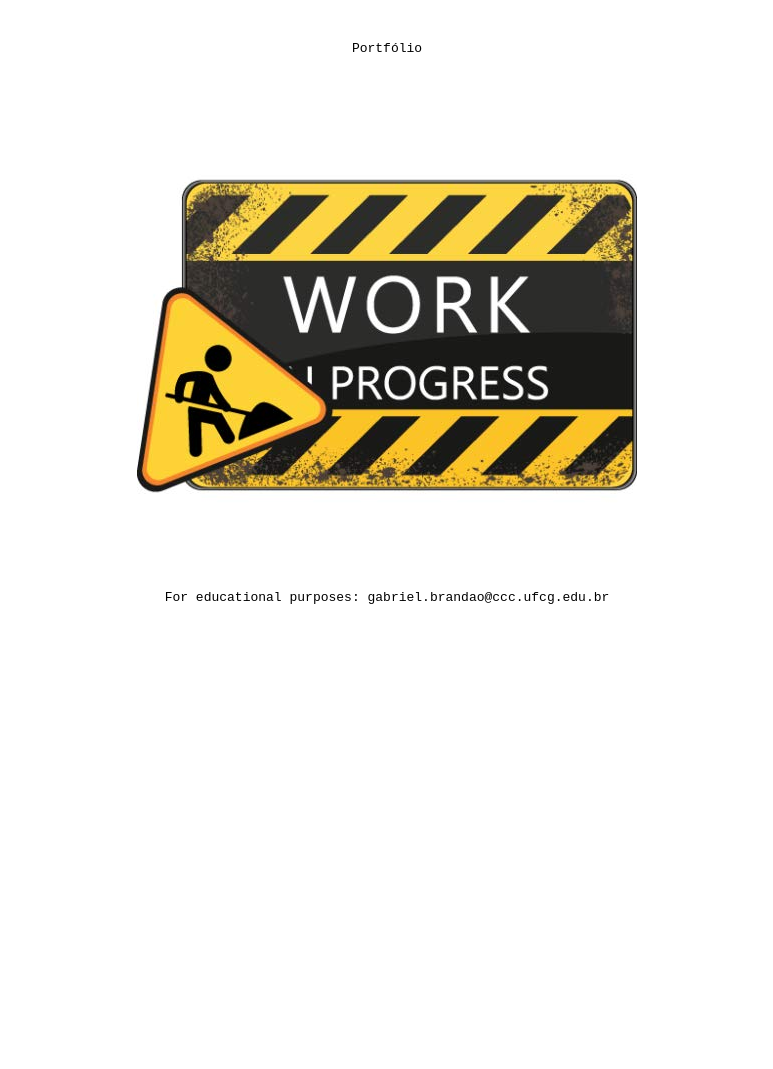
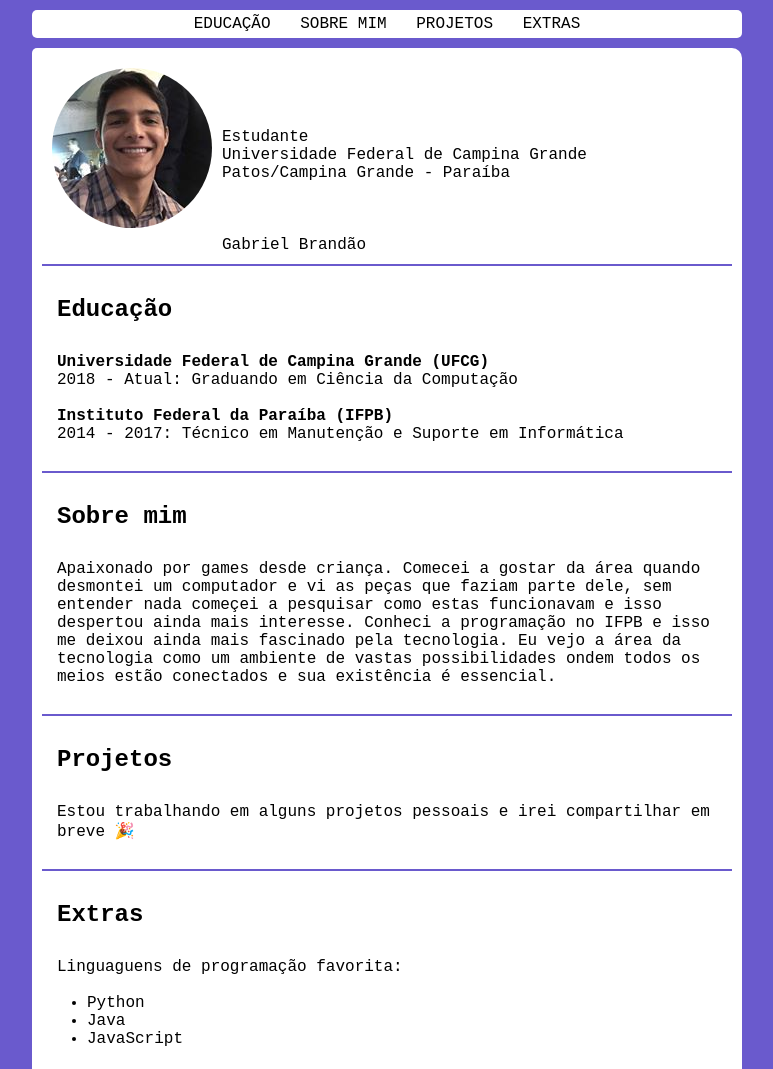
Before and after one commit to brandaogabriel/brandaogabriel.github.io, a plain HTML site: page index.html in a window 1280 px wide. Shown: the top 1069 px of the page, without its empty margins (253-1026 px from the left). Before the commit the page ends 800 px from the top, so only its background shows below. Drawn offline with Linux system fonts and the light colour scheme.

Commit message:
versao 1.0

```diff
--- a/css/style.css
+++ b/css/style.css
@@ -1,27 +1,99 @@
 
 /* Tags */
 
-header{
-   text-align: center;
+*{
+    margin: 0;
+    padding: 0;
+    font-family: monospace, Arial, Helvetica, sans-serif;
 }
 
-footer{
+body{
+    background-color:#6A5ACD;
+}
+
+nav{
+
     text-align: center;
-    font-family: monospace;
+    background: white;
+    width: 700px;
+    margin: 0 auto;
+    border-radius: 5px;
+    padding: 5px;
+}
+
+a{
+    color: black;
+    text-decoration: none;
+    padding: 5px 10px;
+}
+
+a:hover{
+    color:orange;
+}
+
+hr{
+    margin-top: 10px;
+    border: 1px #6A5ACD solid;
+}
+
+h1{
+    margin: 30px 15px;
+}
+
+p{
+    margin-left: 15px;
+    margin-right: 5px;
+    text-align: left;
+
+}
+
+ul{
+    margin-left: 15px;
+    margin-right: 5px
+}
+
+li{
+    margin-left: 30px;
+}
+
+/* IDS */
+
+#menu{
+    margin-top: 10px;
+    width: auto;
+}
+
+#principal{
+    width: 710px;
+    margin: 0 auto;
+    margin-top: 10px;
+    margin-bottom: 10px;
+    background: white;
+    border-radius: 5px 10px;
+    height: 1100px;
+}
+
+#profile{
+    height: 220px;
+    padding: 10px;
+    display: solid;
+}
+
+#profile-picture{
+    float:left;
+    padding: 10px;
+    border: white;
+    border-radius: 100px;
+}
+
+#introduction{
+    padding-left: 50px;
+    margin-top: 70px;
 }
 
 
-/* IDS */
-#menu{
-    padding: 30px;
+#profile-name{
+    text-align: left;
+    padding-left: 20px;
+    display: block;
 }
-
-#menu a{
-    text-decoration: none;
-    color: black;
-    font-family: monospace;
-}
-
-#menu a:hover{
-    text-decoration: underline;
-}
--- a/index.html
+++ b/index.html
@@ -4,20 +4,97 @@
     <head>
 
         <link rel ="stylesheet" type ="text/css" href="css/style.css">
-        <title>Gabriel Brandão</title>
+        <meta charset="utf-8">
+        <title>Gabriel de Lacerda Brandão</title>
 
     </head>
     <body>
 
         <header>
-            <div id = "menu">
-                <a href = "https://www.github.com/brandaogabriel">Portfólio</a>
+
+            <div id="menu">
+
+                <nav id= "options">
+                    <a href="#educacao">EDUCAÇÃO</a>
+                    <a href="#sobre_mim">SOBRE MIM</a>
+                    <a href="#projetos">PROJETOS</a>
+                    <a href="#extras">EXTRAS</a>
+
+                </nav>
             </div>
-
-            <img src = "imagens/workonprogress.jpg" width="500" >
         </header>
 
-        <footer>For educational purposes: gabriel.brandao@ccc.ufcg.edu.br</footer>
+        <div id="principal">
+
+          <div id = "profile">
+            <img id ="profile-picture" src="imagens/gabriel.jpg">
+
+            <p id = "introduction">
+                 Estudante <br>
+                 Universidade Federal de Campina Grande <br>
+                 Patos/Campina Grande - Paraíba
+            </p>
+            <br><br><br>
+
+            <span id ="profile-name">Gabriel Brandão</span>
+            <hr>
+
+            <article id ="educacao">
+                <h1>Educação</h1>
+                <p><strong>Universidade Federal de Campina Grande (UFCG)</strong><br>
+                    2018 - Atual: Graduando em Ciência da Computação
+                    <br><br>
+                   <strong>Instituto Federal da Paraíba (IFPB)</strong><br>
+                   2014 - 2017: Técnico em Manutenção e Suporte em Informática
+                </p>
+                <br>
+            </article>
+
+            <hr>
+
+            <article id = "sobre_mim">
+                <h1>Sobre mim</h1>
+                <p>
+                    Apaixonado por games desde criança. Comecei a gostar da área quando
+                    desmontei um computador e vi as peças que faziam parte dele, sem entender nada
+                    começei a pesquisar como estas funcionavam e isso despertou ainda mais interesse.
+                    Conheci a programação no IFPB e isso me deixou ainda mais fascinado pela tecnologia.
+                    Eu vejo a área da tecnologia como um ambiente de vastas possibilidades ondem todos os meios
+                    estão conectados e sua existência é essencial.
+
+                </p>
+                <br>
+
+            </article>
+
+            <hr>
+
+            <article id = "projetos">
+                <h1>Projetos</h1>
+                <p>
+                    Estou trabalhando em alguns projetos pessoais e irei compartilhar em breve 🎉
+                </p>
+                <br>
+
+
+            </article>
+
+            <hr>
+
+            <article id = "extras">
+                <h1>Extras</h1>
+                <ul>Linguaguens de programação favorita:<br><br>
+                    <li>Python</li>
+                    <li>Java</li>
+                    <li>JavaScript</li>
+                </ul>
+                <br>
+
+
+            </article>
+
+
+        </div>
     </body>
 
 
```
Also changed, not shown: imagens/gabriel.jpg (added).
